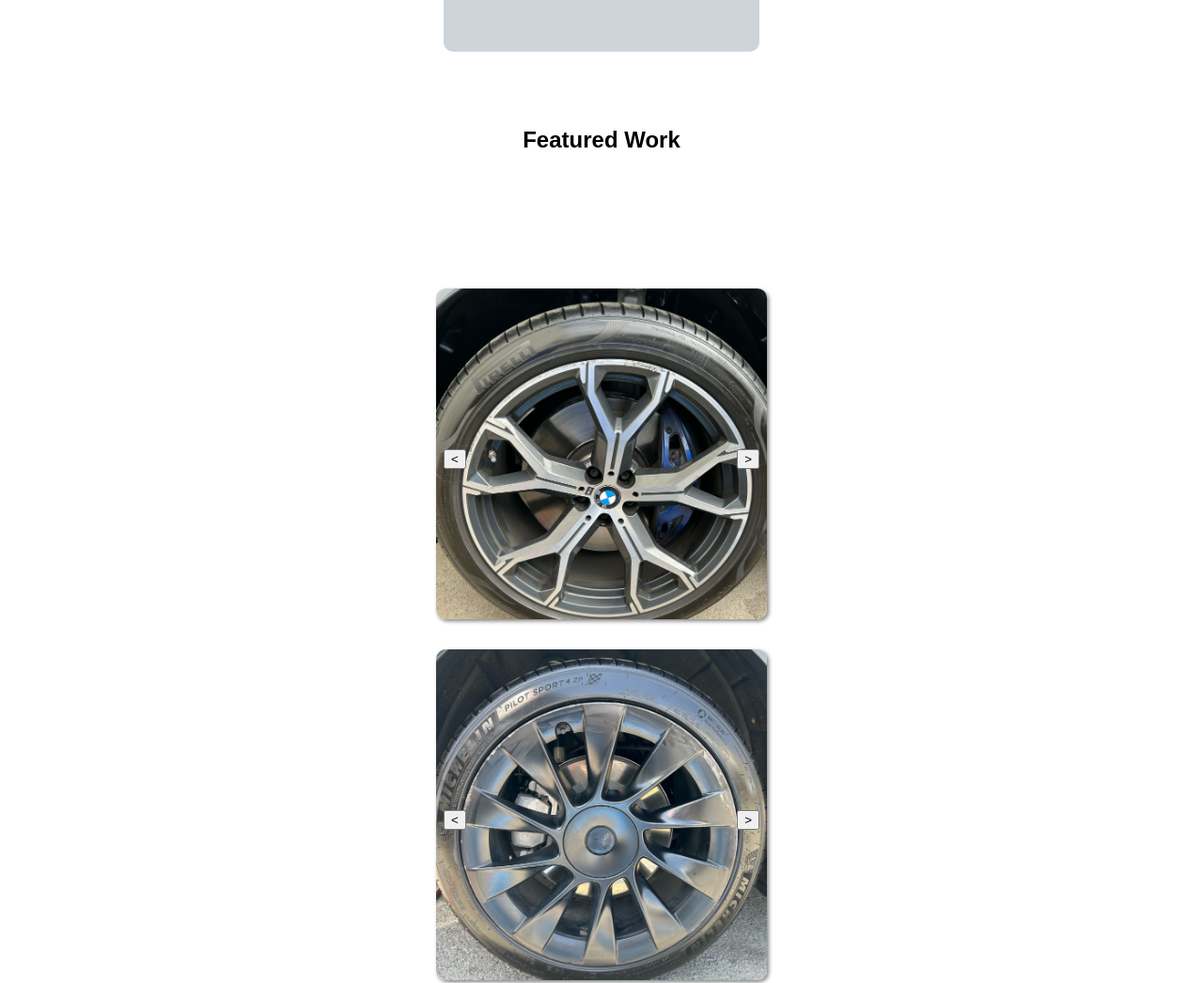
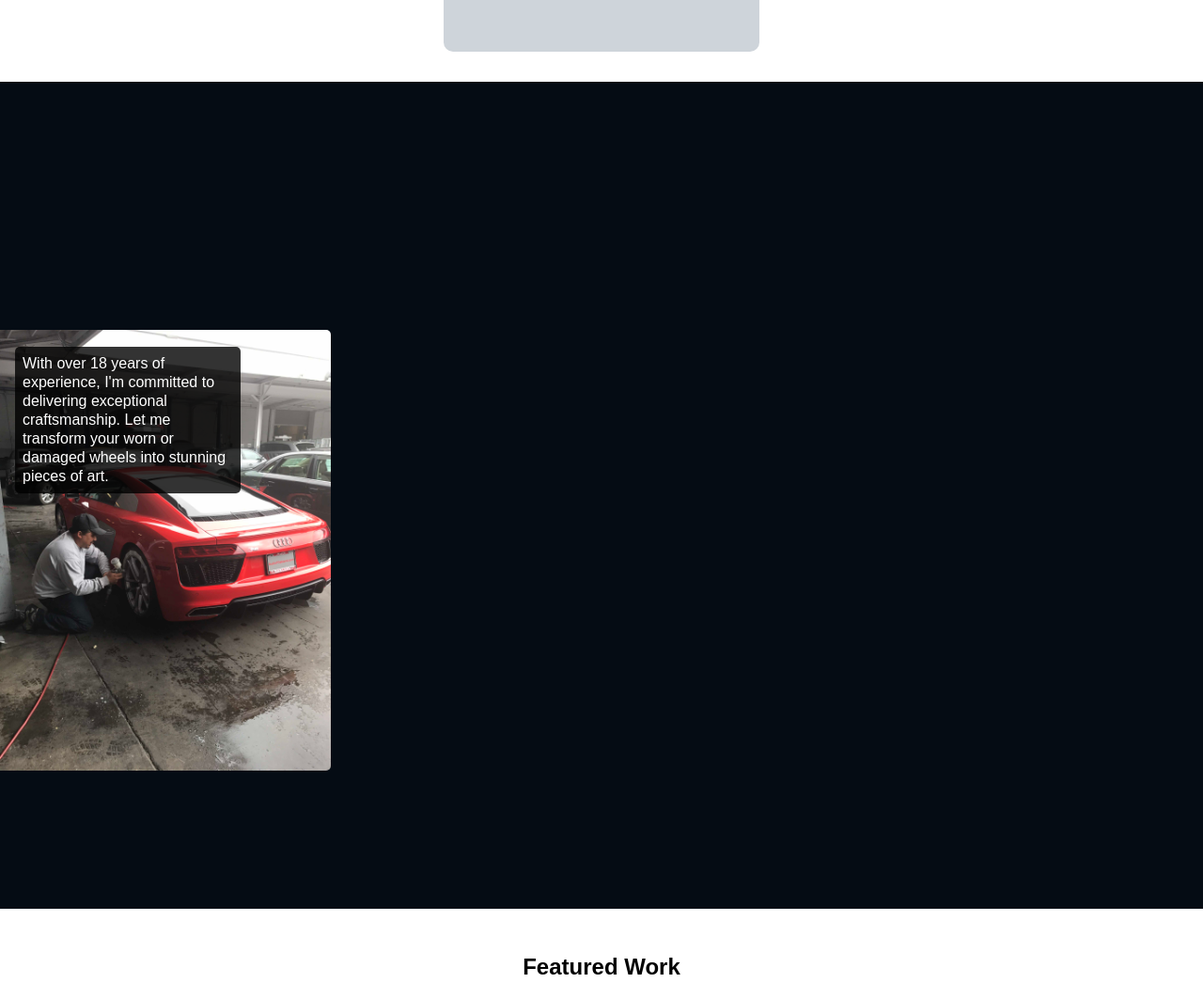
Before and after one commit to oscvrhrr/pro-wheel-repair, a plain HTML site: page index.html in a window 1280 px wide. Shown: the part 1513-2559 px from the top of the page at 94% size. Drawn offline with Linux system fonts and the light colour scheme.

Commit message:
about section update

```diff
--- a/index.html
+++ b/index.html
@@ -38,6 +38,7 @@
         </div>
 
     </main>
+
     <section>
 
         <h2 class="section-title">We proudly serve the entire <strong>San Francisco Bay Area</strong></h2>
@@ -69,6 +70,28 @@
 
             </ul>
         </div>
+        <section class="about-section">
+            <div class="about-container top">
+                <h2></h2>
+                <p>With over 18 years of experience, I'm committed to delivering exceptional craftsmanship.
+                     Let me transform your worn or damaged wheels into stunning pieces of art.</p>
+
+
+
+
+
+            </div>
+
+
+            <div class="about-container image">
+                <img src="./img/about.jpg">
+
+
+
+
+
+            </div>
+        </section>
 
         <h2 class="carousel-title">Featured Work</h2>
 
--- a/styles.css
+++ b/styles.css
@@ -28,7 +28,7 @@ li {
 }
 
 footer {
-    background-color: #212529;
+    background-color: #000;
     min-height: 16rem;
     font-size: 10px;
     display: flex;
@@ -182,10 +182,62 @@ header {
 }
 
 .flex-container {
-    display: flex
+    display: flex;
+
+}
+/* ABOUT SECTION */
+.about-section {
+    background-color: #050c14;
+    min-height:55rem;
+    display: flex;
+    flex-direction: column;
+    justify-content: center;
+    align-items: start;
 
 
 }
+
+.top {
+    z-index: 3;
+    background-color: linear-gradient(0,0,0,0.5);
+}
+
+
+
+.about-container {
+    max-width: 22rem;
+    max-height: 22rem;
+    position: absolute;
+    offset: 0;
+
+
+}
+
+
+
+
+.about-container img {
+    object-fit: cover;
+    width: 100%;
+    height: auto;
+    border-radius: 0 5px 5px 0;
+    z-index: 2;
+
+}
+
+.about-container p {
+    border-radius: 5px;
+    padding: .5rem;
+    background-color: hsla(0, 0%, 0%, .8);
+    line-height: 1.25;
+    font-family: sans-serif;
+    margin: 0 0 10rem 1rem;
+    min-height: 8rem;
+    width: 15rem;
+    color: white;
+
+}
+
 
 /*  slider syles */
 
```
Also changed, not shown: img/about.jpg (added).
